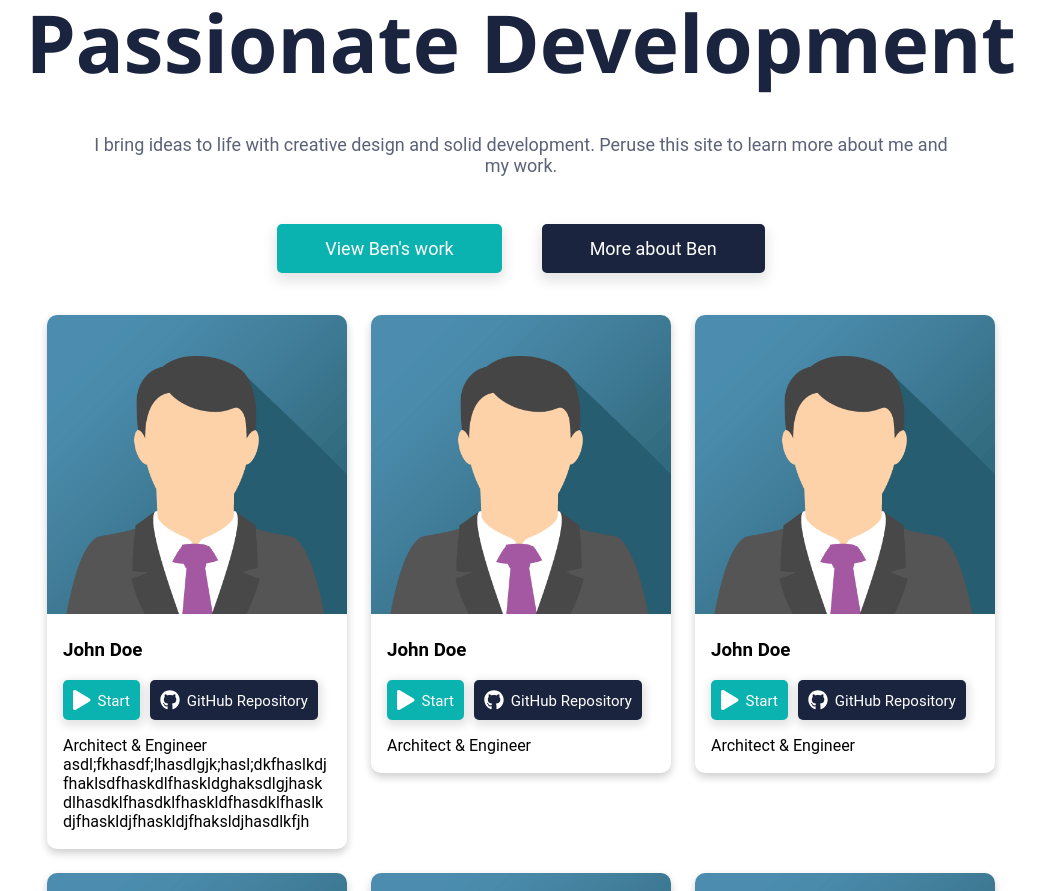
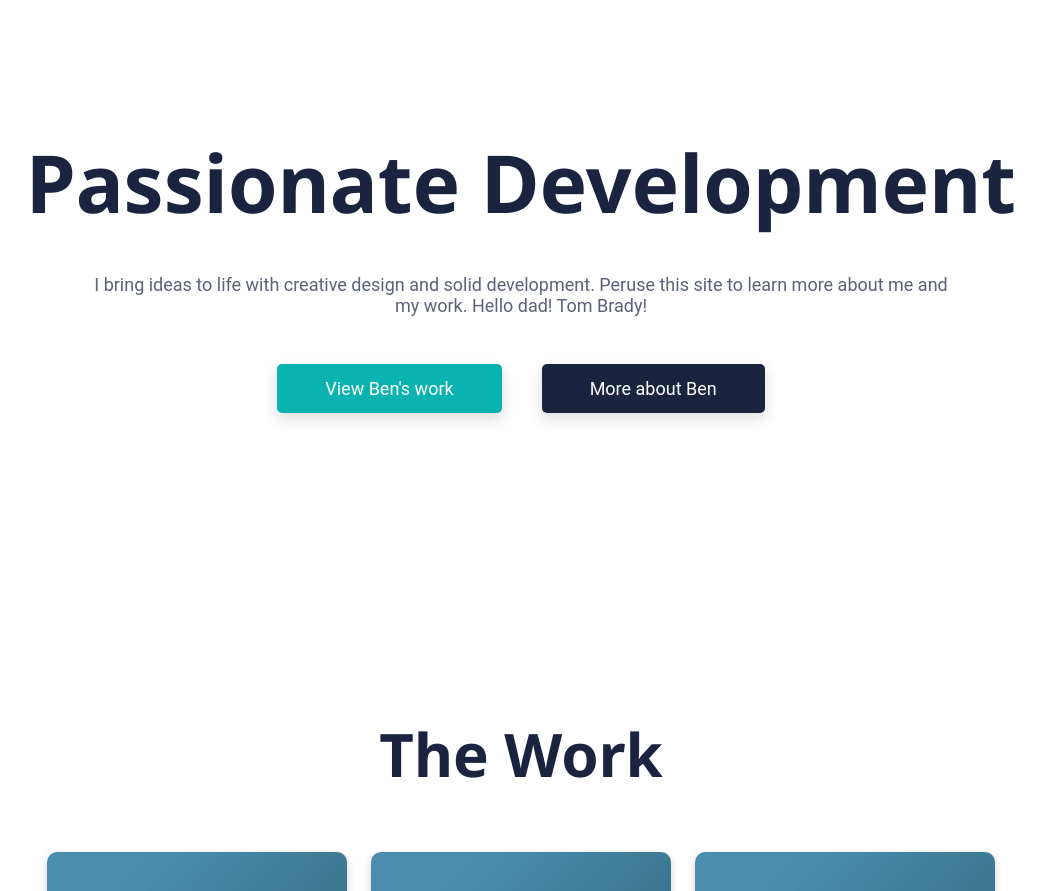
Before and after one commit to TribeOfBenjamin/my-portfolio-react, a React (Create React App) app: page /portfolio in a window 1280 px wide. Shown: the part 180-1071 px from the top of the page, without its empty margins (119-1164 px from the left). Built offline with nearby package versions, Linux system fonts and the light colour scheme.

Commit message:
hero button hover effects, hero spacing, portfolio subtitle

```diff
--- a/src/components/DevHero/DevHero.css
+++ b/src/components/DevHero/DevHero.css
@@ -4,6 +4,7 @@
     display: flex;
     justify-content: center;
     text-align: center;
+
 }
 
 .title {
@@ -54,3 +55,19 @@
 .buttonAbout {
     background-color: #1b243f;
 }
+
+.buttonPortfolio:hover {
+    border: 2px solid #0ab3af;
+    color: #0ab3af;
+    font-weight: bold;
+    background-color: #ffffff;
+    padding: 12px 41px;
+}
+
+.buttonAbout:hover {
+    border: 2px solid #1b243f;
+    color: #1b243f;
+    font-weight: bold;
+    background-color: #ffffff;
+    padding: 12px 42px;
+}
--- a/src/components/DevHero/DevHero.js
+++ b/src/components/DevHero/DevHero.js
@@ -5,14 +5,16 @@
 function DevHero() {
     return (
         <div>
+
             <div className="containerTitle">
                 <h1 className="title">
                     Passionate Development
                 </h1>
             </div>
+
             <div className="containerSubtitle">
                 <p className="subtitle">
-                    I bring ideas to life with creative design and solid development. Peruse this site to learn more about me and my work.
+                    I bring ideas to life with creative design and solid development. Peruse this site to learn more about me and my work. Hello dad! Tom Brady!
                 </p>
             </div>
 
--- a/src/components/Portfolio/Portfolio.js
+++ b/src/components/Portfolio/Portfolio.js
@@ -2,12 +2,16 @@
 import ProjectCards from "../ProjectCards/ProjectCards";
 import Header from "../Header/Header";
 import DevHero from "../DevHero/DevHero";
+import Spacer150 from "../Spacers/Spacer150";
+import Spacer300 from "../Spacers/Spacer300";
 
 function Portfolio() {
   return (
       <div>
         <Header />
+        <Spacer150 />
         <DevHero />
+        <Spacer300 />
         <ProjectCards />
       </div>
   );
--- a/src/components/ProjectCards/ProjectCards.css
+++ b/src/components/ProjectCards/ProjectCards.css
@@ -1,5 +1,14 @@
 body {
     font-family: 'Roboto', Helvetica, sans-serif;
+}
+
+.portfolioTitle {
+    font-family: 'Noto Sans', sans-serif;
+    font-size: 60px;
+    color: #1b243f;
+    text-align: center;
+    margin: 0px 20px 45px;
+    padding: 0px;
 }
 
 .buttonStart, .buttonGithub {
--- a/src/components/ProjectCards/ProjectCards.js
+++ b/src/components/ProjectCards/ProjectCards.js
@@ -7,6 +7,10 @@
 
 function ProjectCards() {
     return (
+        <div>
+
+            <h2 className="portfolioTitle">The Work</h2>
+
             <div className="cardRow">
 
                 <div className="card">
@@ -80,6 +84,8 @@
                 </div>
 
             </div>
+
+        </div>
     );
 }
 
--- /dev/null
+++ b/src/components/Spacers/Spacer150.css
@@ -0,0 +1,3 @@
+.spacer150 {
+    margin: 150px;
+}
--- /dev/null
+++ b/src/components/Spacers/Spacer150.js
@@ -0,0 +1,10 @@
+import React from "react";
+import "./Spacer150.css";
+
+function Spacer150() {
+    return (
+        <div className="spacer150"></div>
+    );
+}
+
+export default Spacer150;
--- /dev/null
+++ b/src/components/Spacers/Spacer300.css
@@ -0,0 +1,3 @@
+.spacer300 {
+    margin: 300px;
+}
--- /dev/null
+++ b/src/components/Spacers/Spacer300.js
@@ -0,0 +1,10 @@
+import React from "react";
+import "./Spacer300.css";
+
+function Spacer300() {
+    return (
+        <div className="spacer300"></div>
+    );
+}
+
+export default Spacer300;
```
Lines whose indentation alone changed are shown as unchanged.
